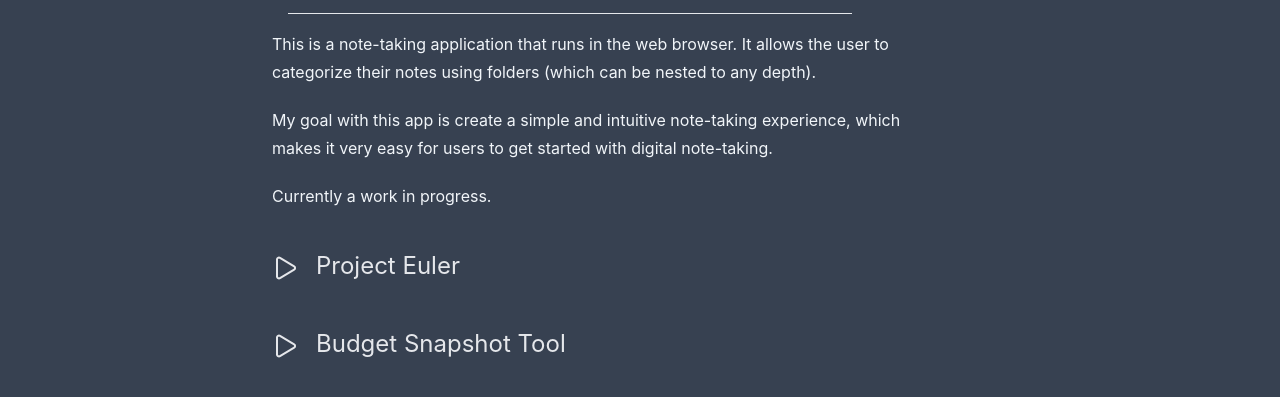
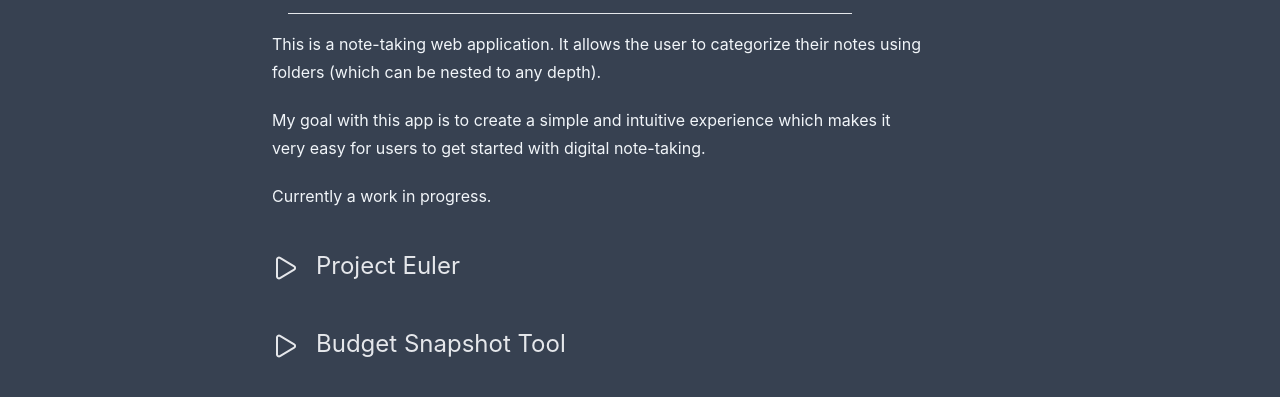
Before and after one commit to billybrown-iii/personal-website, a Gatsby site: page /projects in a window 1280 px wide. Shown: the part 481-878 px from the top of the page. Built offline with nearby package versions, Linux system fonts and the light colour scheme; Gatsby itself is replaced by a stand-in of ours.

Commit message:
update content

```diff
--- a/src/components/LinksCard.js
+++ b/src/components/LinksCard.js
@@ -20,9 +20,9 @@ const LinksCard = () => {
           url="https://github.com/billybrown-iii"
         />
         <ExternalLink
-          name="Email"
-          iconName="mail"
-          url="mailto: link8495@gmail.com"
+          name="Resume"
+          iconName="file-text"
+          url={data.file.publicURL}
         />
         <ExternalLink
           name="LinkedIn"
@@ -30,9 +30,9 @@ const LinksCard = () => {
           url="https://www.linkedin.com/in/billybrown-iii/"
         />
         <ExternalLink
-          name="Resume"
-          iconName="file-text"
-          url={data.file.publicURL}
+          name="Email"
+          iconName="mail"
+          url="mailto: link8495@gmail.com"
         />
       </ul>
     </div>
--- a/src/mdx/prj-bonsai.mdx
+++ b/src/mdx/prj-bonsai.mdx
@@ -1,5 +1,5 @@
-This is a note-taking application that runs in the web browser. It allows the user to categorize their notes using folders (which can be nested to any depth).
+This is a note-taking web application. It allows the user to categorize their notes using folders (which can be nested to any depth).
 
-My goal with this app is create a simple and intuitive note-taking experience, which makes it very easy for users to get started with digital note-taking.
+My goal with this app is to create a simple and intuitive experience which makes it very easy for users to get started with digital note-taking.
 
 Currently a work in progress.
```
Also changed, not shown: 1 other file.
